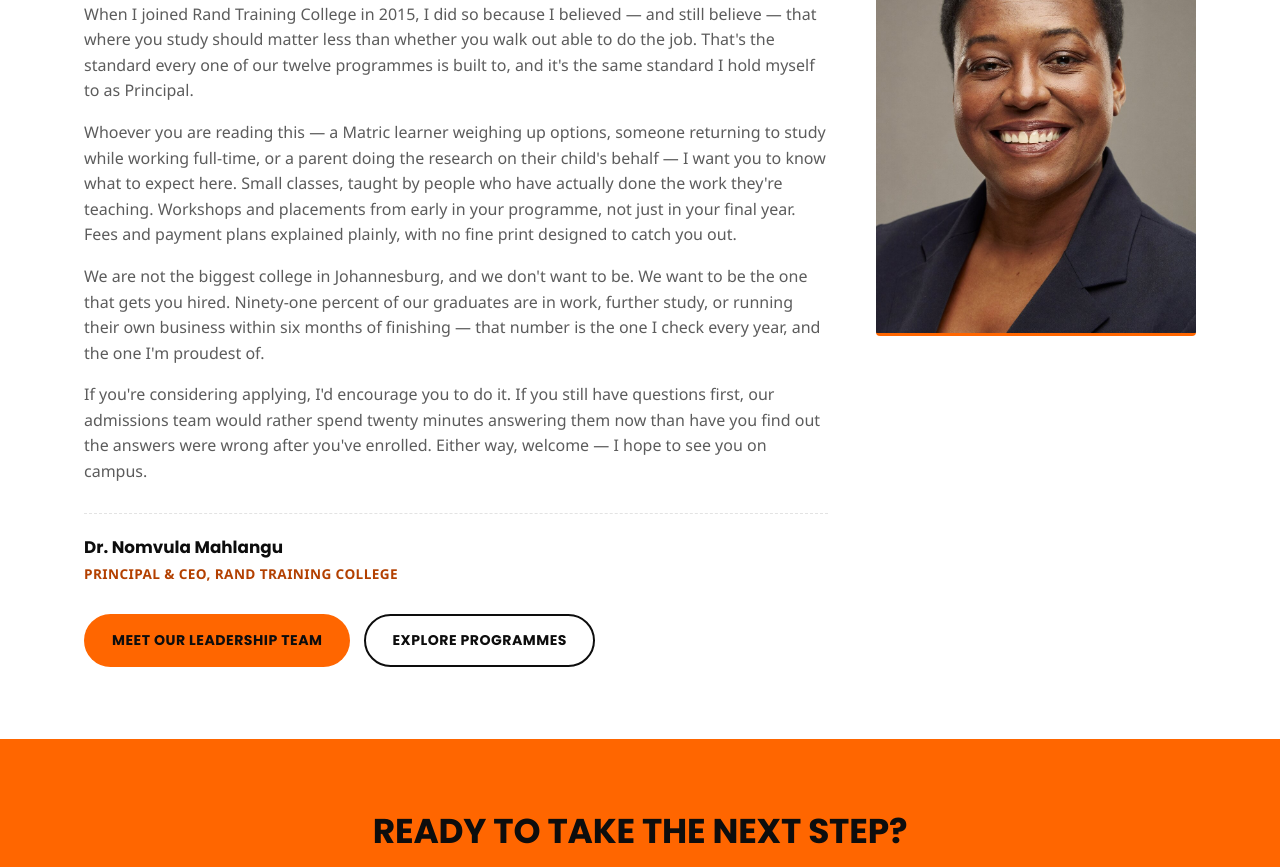
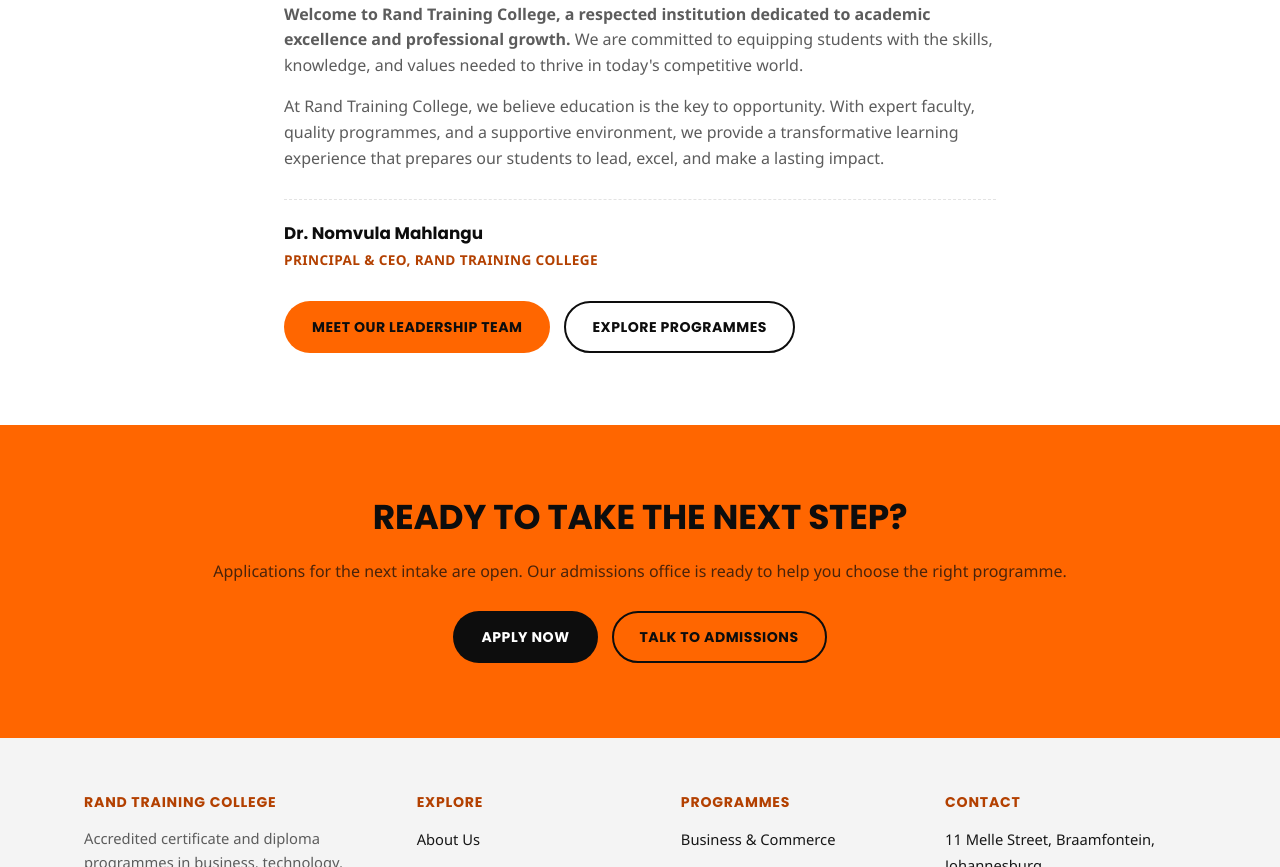
Before and after one commit to mavusosesikho40-eng/PART_1, a plain HTML site: page website/welcome.html in a window 1280 px wide. Shown: the part 492-1359 px from the top of the page. Drawn offline with Linux system fonts and the light colour scheme.

Commit message:
Update welcome page copy with new principal's message (#61)
* Update welcome page copy with new principal's message

Co-Authored-By: Claude Sonnet 5 <noreply@anthropic.com>
Claude-Session: https://claude.ai/code/session_01EmdSMH4wz8yS4LGn6p7Dk4

* Remove principal's portrait from welcome page

The portrait was an AI-generated placeholder with no real photo
supplied yet. Drops the two-column layout in favor of a single
centered text column until a real photo is available.

Co-Authored-By: Claude Sonnet 5 <noreply@anthropic.com>
Claude-Session: https://claude.ai/code/session_01EmdSMH4wz8yS4LGn6p7Dk4

---------

Co-authored-by: Claude <noreply@anthropic.com>

```diff
--- a/website/css/styles.css
+++ b/website/css/styles.css
@@ -1152,29 +1152,8 @@ input.invalid, select.invalid, textarea.invalid {
 
 /* Welcome letter (welcome.html) */
 .welcome-layout {
-  display: grid;
-  grid-template-columns: 1fr 320px;
-  gap: 48px;
-  align-items: start;
-}
-@media (max-width: 860px) {
-  .welcome-layout { grid-template-columns: 1fr; }
-}
-.principal-portrait {
-  position: relative;
-  aspect-ratio: 3 / 4;
-  background: linear-gradient(135deg, var(--black), var(--black-soft));
-  border-radius: var(--radius);
-  border-bottom: 3px solid var(--orange);
-  overflow: hidden;
-}
-.principal-portrait img {
-  position: relative;
-  z-index: 1;
-  width: 100%;
-  height: 100%;
-  object-fit: cover;
-  display: block;
+  max-width: 760px;
+  margin: 0 auto;
 }
 .welcome-signature {
   margin-top: 28px;
--- a/website/welcome.html
+++ b/website/welcome.html
@@ -72,10 +72,8 @@
       <div>
         <span class="eyebrow">From the Principal's desk</span>
         <h2>Welcome to Rand Training College</h2>
-        <p>When I joined Rand Training College in 2015, I did so because I believed &mdash; and still believe &mdash; that where you study should matter less than whether you walk out able to do the job. That's the standard every one of our twelve programmes is built to, and it's the same standard I hold myself to as Principal.</p>
-        <p>Whoever you are reading this &mdash; a Matric learner weighing up options, someone returning to study while working full-time, or a parent doing the research on their child's behalf &mdash; I want you to know what to expect here. Small classes, taught by people who have actually done the work they're teaching. Workshops and placements from early in your programme, not just in your final year. Fees and payment plans explained plainly, with no fine print designed to catch you out.</p>
-        <p>We are not the biggest college in Johannesburg, and we don't want to be. We want to be the one that gets you hired. Ninety-one percent of our graduates are in work, further study, or running their own business within six months of finishing &mdash; that number is the one I check every year, and the one I'm proudest of.</p>
-        <p>If you're considering applying, I'd encourage you to do it. If you still have questions first, our admissions team would rather spend twenty minutes answering them now than have you find out the answers were wrong after you've enrolled. Either way, welcome &mdash; I hope to see you on campus.</p>
+        <p><strong>Welcome to Rand Training College, a respected institution dedicated to academic excellence and professional growth.</strong> We are committed to equipping students with the skills, knowledge, and values needed to thrive in today's competitive world.</p>
+        <p>At Rand Training College, we believe education is the key to opportunity. With expert faculty, quality programmes, and a supportive environment, we provide a transformative learning experience that prepares our students to lead, excel, and make a lasting impact.</p>
 
         <div class="welcome-signature">
           <strong>Dr. Nomvula Mahlangu</strong>
@@ -85,16 +83,6 @@
         <div class="hero-actions" style="margin-top:28px;">
           <a class="btn btn-primary" href="about.html#leadership">Meet Our Leadership Team</a>
           <a class="btn btn-outline" href="academics.html">Explore Programmes</a>
-        </div>
-      </div>
-
-      <div>
-        <div class="principal-portrait">
-          <div class="img-placeholder">
-            <span class="ph-icon" aria-hidden="true">+</span>
-            <span class="ph-text">Add a photo at images/leadership/nomvula-mahlangu.jpg</span>
-          </div>
-          <img src="images/leadership/nomvula-mahlangu.jpg" alt="Dr. Nomvula Mahlangu, Principal and CEO of Rand Training College" onerror="this.style.display='none'">
         </div>
       </div>
     </div>
```
Also changed, not shown: website/images/leadership/README.md (deleted), website/images/leadership/nomvula-mahlangu.jpg (deleted).
